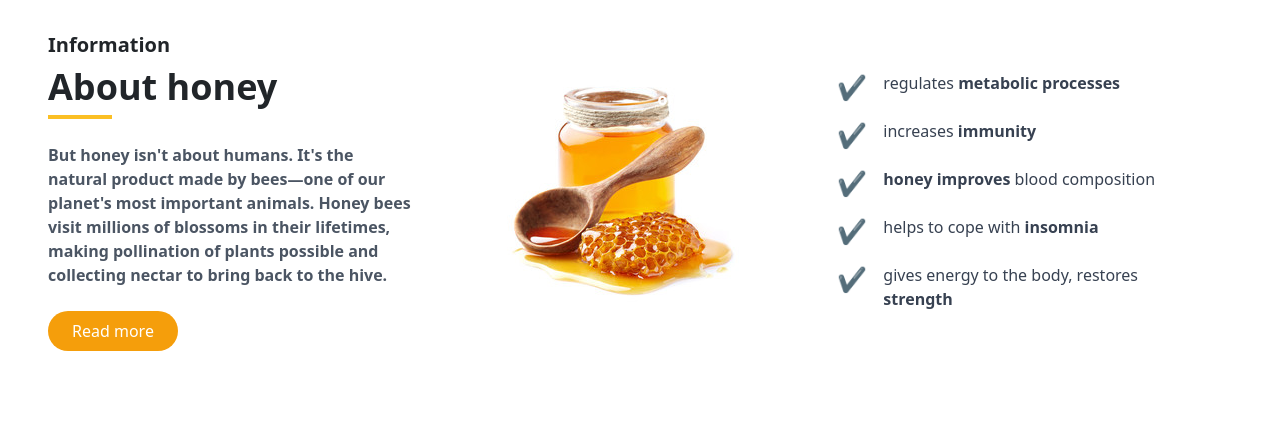
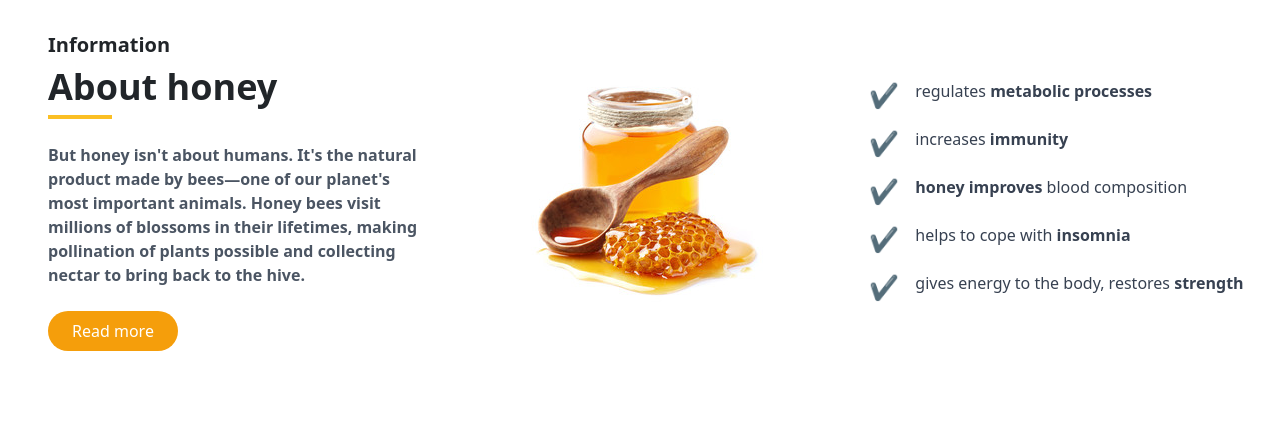
Before and after one commit to berlincapztone/PRO_HS-, a Django app: template honeyapp/templates/index.html in a window 1280 px wide. Shown: the part 549-977 px from the top of the page. Run offline with Django 5.2, Linux system fonts and the light colour scheme; the template is opened without the code that fills it, so the values that code supplies are empty; parts of the project's set-up code (start-up, migrations or seed data) failed here and were passed over; some libraries are stand-ins or nearby versions.

Commit message:
my changes padding

```diff
--- a/honeyapp/templates/index.html
+++ b/honeyapp/templates/index.html
@@ -723,8 +723,8 @@
 
 
 
-<div class="container mx-auto p-8 pl-12"> <!-- Adjusted right padding here -->
-    <div class="flex flex-col md:flex-row items-center justify-between gap-8 pr-12">
+<div class="container mx-auto p-8 pl-12 md:pl-8 lg:pl-12"> <!-- Adjusted right padding here -->
+    <div class="flex flex-col md:flex-row items-center justify-between gap-8 ">
         <!-- Left Section: Text Content -->
         <div class="w-full md:w-1/3">
             <h2 class="text-orange-600 text-xl font-bold">Information</h2>
```
